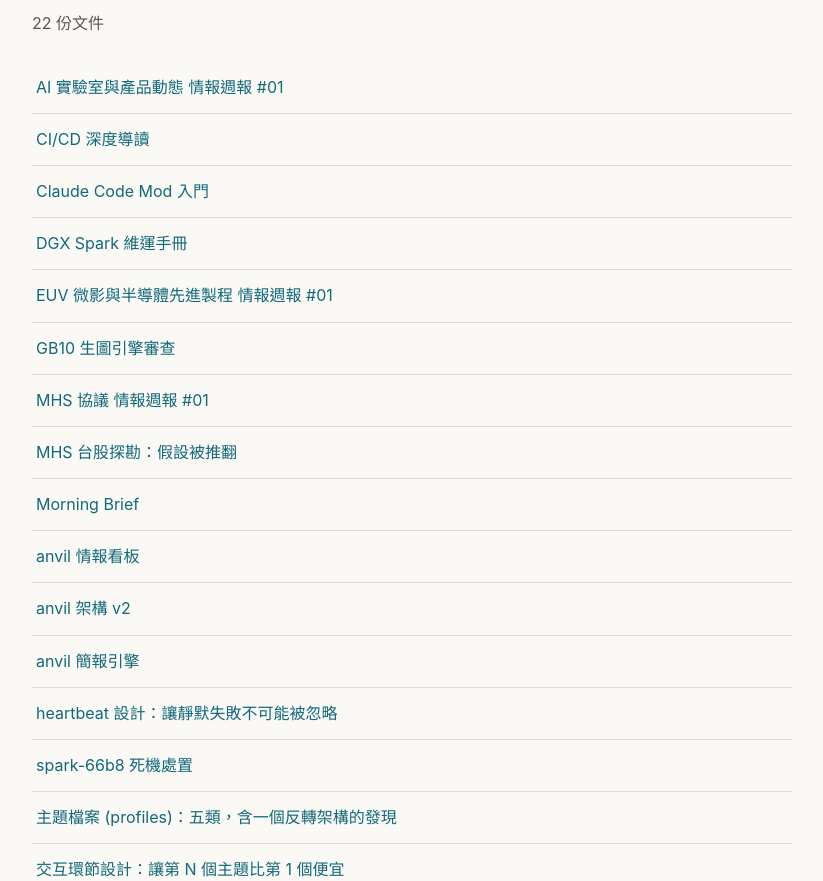
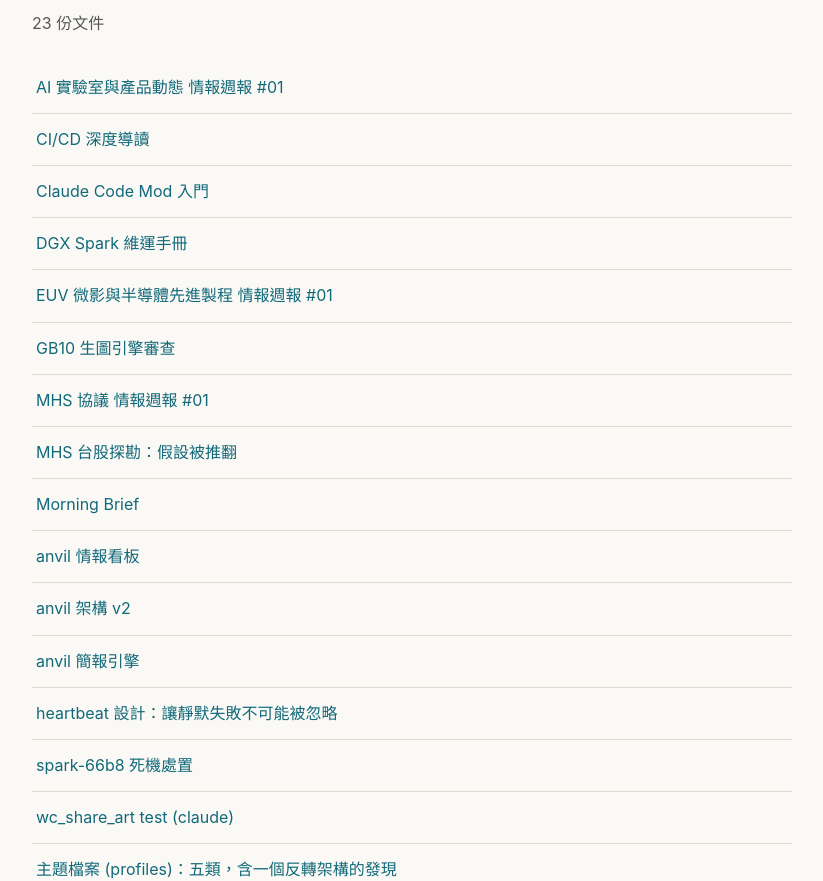
Before and after one commit to signor0810/my_share_doc, a plain HTML site: page index.html in a window 1280 px wide. Shown: the part 80-961 px from the top of the page, without its empty margins (228-1051 px from the left). Drawn offline with Linux system fonts and the light colour scheme.

Commit message:
Publish test-claude: wc_share_art test (claude)

```diff
--- a/index.html
+++ b/index.html
@@ -10,7 +10,7 @@ h1{margin:0 0 4px}p{opacity:.7;margin:0 0 24px}
 ul{list-style:none;padding:0;margin:0}li{border-bottom:1px solid var(--bd)}
 a{display:block;padding:12px 4px;color:var(--ac);text-decoration:none}a:hover{text-decoration:underline}
 </style></head><body><main>
-<h1>my_share_doc</h1><p>22 份文件</p>
+<h1>my_share_doc</h1><p>23 份文件</p>
 <ul>
 <li><a href="artifacts/ai-labs-weekly-01.html">AI 實驗室與產品動態 情報週報 #01</a></li>
 <li><a href="artifacts/cicd-deep-dive.html">CI/CD 深度導讀</a></li>
@@ -26,6 +26,7 @@ a{display:block;padding:12px 4px;color:var(--ac);text-decoration:none}a:hover{te
 <li><a href="artifacts/anvil-slide-engine.html">anvil 簡報引擎</a></li>
 <li><a href="artifacts/heartbeat-design.html">heartbeat 設計：讓靜默失敗不可能被忽略</a></li>
 <li><a href="artifacts/spark-66b8-crash-handling.html">spark-66b8 死機處置</a></li>
+<li><a href="artifacts/test-claude.html">wc_share_art test (claude)</a></li>
 <li><a href="artifacts/profiles-five-types.html">主題檔案 (profiles)：五類，含一個反轉架構的發現</a></li>
 <li><a href="artifacts/interaction-design.html">交互環節設計：讓第 N 個主題比第 1 個便宜</a></li>
 <li><a href="artifacts/travel-assistant-overview.html">旅遊助手總覽</a></li>
```
Also changed, not shown: artifacts/test-claude.html (added, +3 -0 lines).
